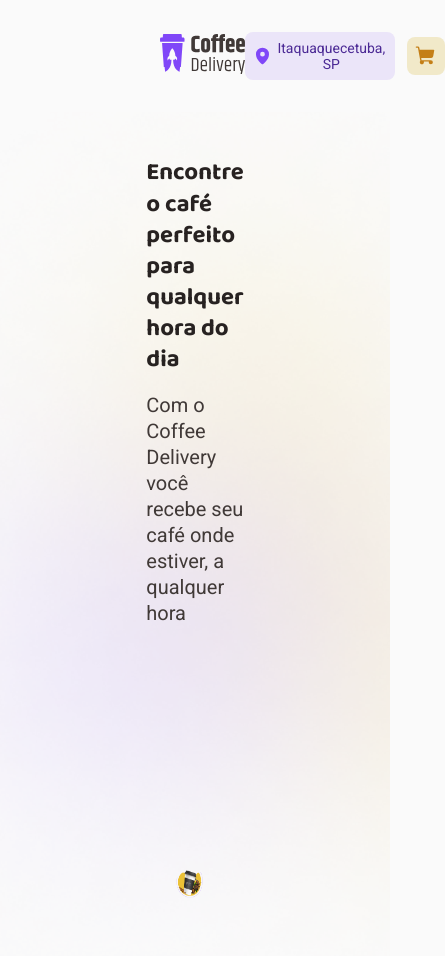
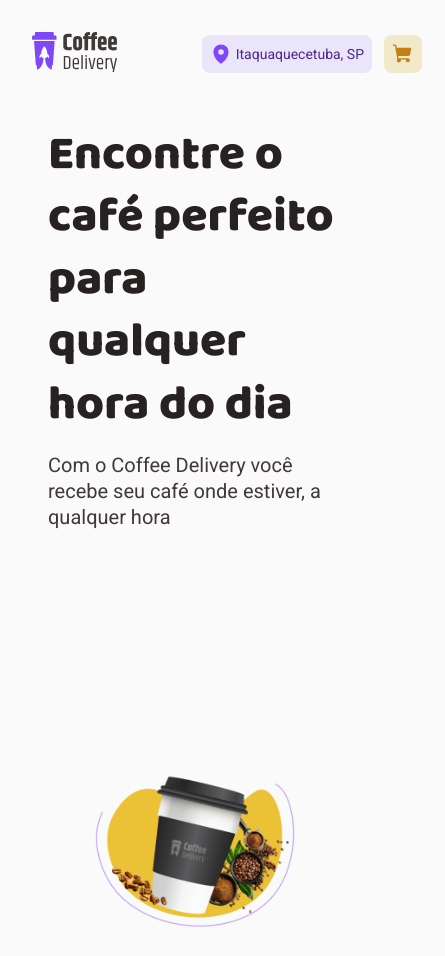
Before and after one commit to juniordbz/Coffee-Delivery, a React (Vite) app: page / in a window 390 px wide. Shown: the whole page, 445 px wide, since content can reach past the window. Built offline with nearby package versions, Linux system fonts and the light colour scheme; some icons are missing; the HTML template or start-up script is replaced by a standard one.

Commit message:
breakepoints

```diff
--- /dev/null
+++ b/src/breakpoints/breakepoints.ts
@@ -0,0 +1,11 @@
+const size = {
+  lg: '1368px',
+  md: '991px',
+  sm: '768px',
+}
+
+export const breakpoints = {
+  lg: `(max-width: ${size.lg})`,
+  md: `(max-width: ${size.md})`,
+  sm: `(max-width: ${size.sm})`,
+}
--- a/src/components/header/index.tsx
+++ b/src/components/header/index.tsx
@@ -1,10 +1,12 @@
 import { CartAndLocation, HeaderButton, HeaderContainer } from './styles'
 import Logo from '../../assets/Logo.svg'
 import { MapPin, ShoppingCart } from 'phosphor-react'
+import { mediaQuery } from '../../layout/defaultLayout/styles'
 
 export function Header() {
   return (
-    <HeaderContainer className="container">
+    <HeaderContainer>
+      <section className={mediaQuery > 991 ? 'container' : 'containerMobile'}>
         <div>
           <img src={Logo} />
         </div>
@@ -17,6 +19,7 @@ export function Header() {
             <ShoppingCart size={22} weight="fill" />
           </HeaderButton>
         </CartAndLocation>
+      </section>
     </HeaderContainer>
   )
 }
--- a/src/components/header/styles.ts
+++ b/src/components/header/styles.ts
@@ -1,11 +1,18 @@
 import styled, { css } from 'styled-components'
 
 export const HeaderContainer = styled.header`
-  display: flex;
-  align-items: center;
-  justify-content: space-between;
-  padding: 2rem 0;
+  width: 100%;
   background: ${({ theme }) => theme.colors['base-background']};
+  position: sticky;
+  top: 0;
+  z-index: 5;
+
+  > section {
+    display: flex;
+    align-items: center;
+    justify-content: space-between;
+    padding: 2rem 0;
+  }
 `
 export const CartAndLocation = styled.div`
   display: flex;
--- a/src/layout/defaultLayout/styles.ts
+++ b/src/layout/defaultLayout/styles.ts
@@ -3,9 +3,16 @@ import styled from 'styled-components'
 export const LayoutContainer = styled.div`
   .container {
     width: 100%;
-    padding-right: 10rem;
-    padding-left: 10rem;
+    max-width: 70rem;
+    /* padding-right: 10rem;
+    padding-left: 10rem; */
     margin-left: auto;
     margin-right: auto;
   }
+  .containerMobile {
+    width: 100%;
+    margin-left: 2rem;
+    margin-right: 2rem;
+  }
 `
+export const mediaQuery = screen.width
--- a/src/pages/home/components/intro/index.tsx
+++ b/src/pages/home/components/intro/index.tsx
@@ -10,16 +10,20 @@ import {
 import { RegularText } from '../../../../components/typography'
 import { InfoWithIcon } from '../../../../components/infoWithIcon'
 import { useTheme } from 'styled-components'
+import { mediaQuery } from '../../../../layout/defaultLayout/styles'
 
 export function IntroHome() {
   const { colors } = useTheme()
+
   return (
     <IntroContainer>
-      <IntroContent className="container">
+      <IntroContent
+        className={mediaQuery > 991 ? 'container' : 'containerMobile'}
+      >
         <div>
           <section>
             <IntroTite size={'xl'}>
-              <h1>Encontre o café perfeito para qualquer hora do dia</h1>
+              Encontre o café perfeito para qualquer hora do dia
             </IntroTite>
             <RegularText size={'l'} color={'subtitle'} as="h3">
               Com o Coffee Delivery você recebe seu café onde estiver, a
--- a/src/pages/home/components/intro/styles.ts
+++ b/src/pages/home/components/intro/styles.ts
@@ -1,6 +1,7 @@
 import styled from 'styled-components'
 import BackgroundIntro from '../../../../assets/BackgroundIntro.png'
 import { TitleText } from '../../../../components/typography'
+import { breakpoints } from '../../../../breakpoints/breakepoints'
 
 export const IntroContainer = styled.section`
   width: 100%;
@@ -10,11 +11,9 @@ export const IntroContainer = styled.section`
   display: flex;
   align-items: center;
   justify-content: center;
-
-  @media screen and (max-width: 991px) {
-    flex-direction: column;
-    justify-content: center;
-    height: 100%;
+  @media ${breakpoints.md} {
+    flex-wrap: wrap;
+    background-image: none;
   }
 `
 export const IntroContent = styled.div`
@@ -23,23 +22,27 @@ export const IntroContent = styled.div`
   justify-content: space-between;
   gap: 3.5rem;
 
-  @media screen and (max-width: 991px) {
+  @media ${breakpoints.md} {
     flex-direction: column;
+    align-items: flex-start;
     justify-content: center;
+    width: 100%;
+    padding: 1rem;
+
     > div > img {
       width: 70%;
       height: 70%;
-      min-width: 50%;
-      min-height: 50%;
+    }
+    > div {
+      display: flex;
+      justify-content: center;
     }
   }
 `
 
 export const IntroTite = styled(TitleText)`
   margin-bottom: 1rem;
-
-  @media screen and (max-width: 991px) {
-    font-size: ${({ theme }) => theme.textSizes['title-m']};
+  @media ${breakpoints.md} {
   }
 `
 
@@ -50,7 +53,7 @@ export const HighlightsContainer = styled.div`
   width: 100%;
   margin-top: 4rem;
 
-  @media screen and (max-width: 991px) {
+  @media ${breakpoints.md} {
     grid-template-columns: 1fr;
   }
 `
```
Lines whose indentation alone changed are shown as unchanged.
